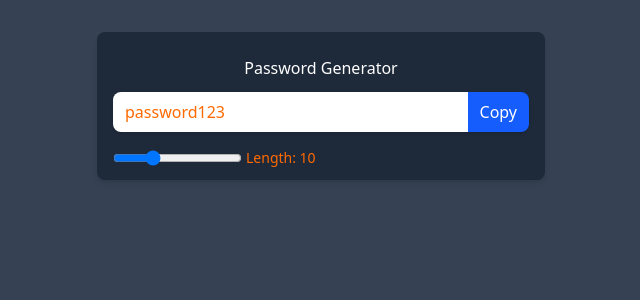
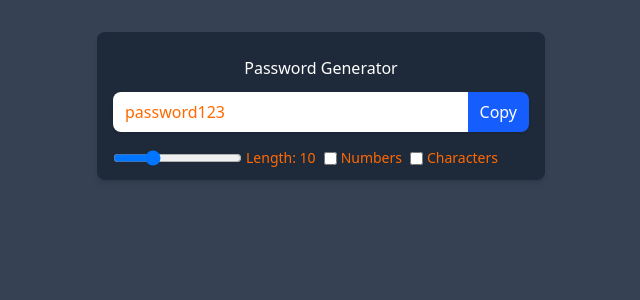
Before and after one commit to Developer-Madhu/Random-Password-Generator, a React (Vite) app in the folder passwordgen/: page / in a window 1280 px wide. Shown: the top 300 px of the page, without its empty margins (319-959 px from the left). Built offline with nearby package versions, Linux system fonts and the light colour scheme.

Commit message:
added checkbox for adding strings in password

```diff
--- a/passwordgen/src/App.jsx
+++ b/passwordgen/src/App.jsx
@@ -3,7 +3,7 @@ import React, { useState } from 'react'
 const App = () => {
 
   const [lengthBar, setlengthBar] = useState(10)
-  const [numbers, setlNumbers] = useState(false)
+  const [numbers, setNumbers] = useState(false)
   const [chars, setChars] = useState(false)
   const [password, setPassword] = useState('password123')
 
@@ -19,6 +19,14 @@ const App = () => {
           <input className='cursor-pointer' onChange={(e) => setlengthBar(e.target.value)} type="range" name='' id='' value={lengthBar} min={6} max={20} />
           <label htmlFor="length">Length: {lengthBar}</label>
         </div>
+        <div className='flex items-center gap-x-1'>
+          <input className='cursor-pointer' onChange={() => setNumbers(prev => !prev)} defaultChecked={numbers} type="checkbox" name='' id='' />
+          <label htmlFor="numbers">Numbers</label>
+        </div>
+        <div className='flex items-center gap-x-1'>
+          <input className='cursor-pointer' onChange={() => setChars(prev => !prev)} defaultChecked={chars} type="checkbox" name='' id='' />
+          <label htmlFor="chars">Characters</label>
+        </div>
       </div>
       </div>
   )
```
